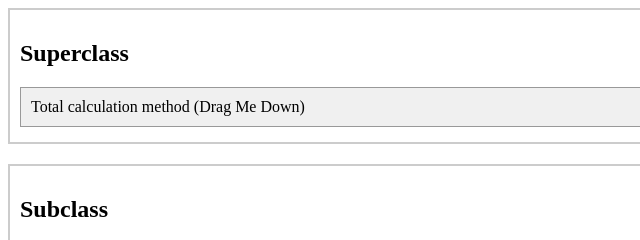
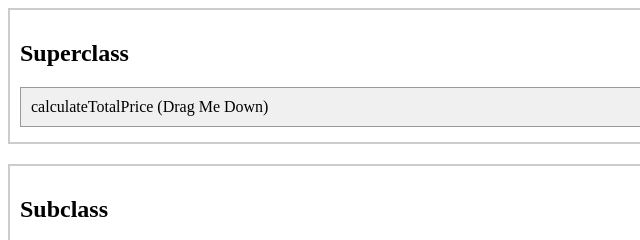
Before and after one commit to Debbatisudheer/polymorphism, a plain HTML site: page index.html in a window 1280 px wide. Shown: the top 240 px of the page, 0-640 px from the left. Drawn offline with nearby package versions, Linux system fonts and the light colour scheme.

Commit message:
Update index.html

```diff
--- a/index.html
+++ b/index.html
@@ -9,7 +9,7 @@
 <body>
     <div id="superclass-container" class="container">
         <h2>Superclass </h2>
-        <div class="superclass draggable" draggable="true" data-price="10">Total calculation method (Drag Me Down) </div>
+        <div class="superclass draggable" draggable="true" data-price="10">calculateTotalPrice  (Drag Me Down) </div>
     </div>
     <div id="subclass-containers" class="container">
         <h2>Subclass </h2>
```
